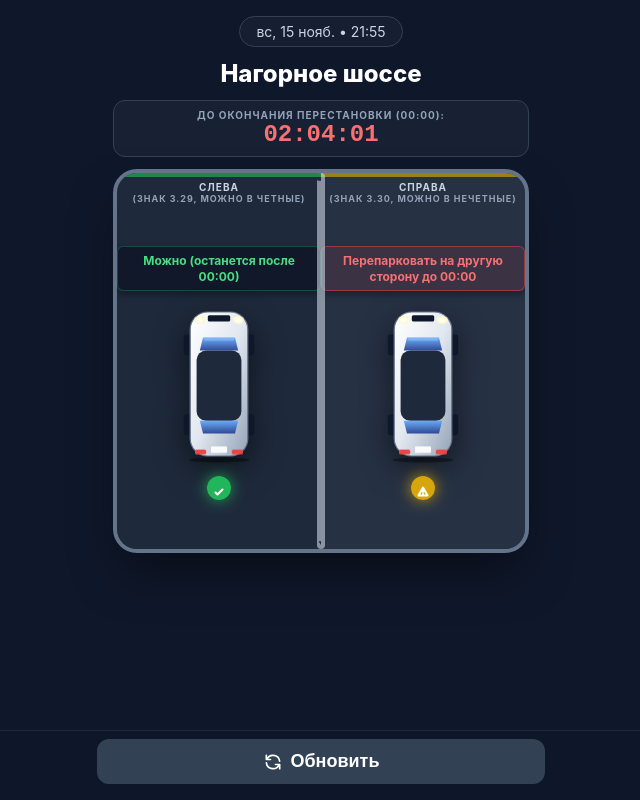
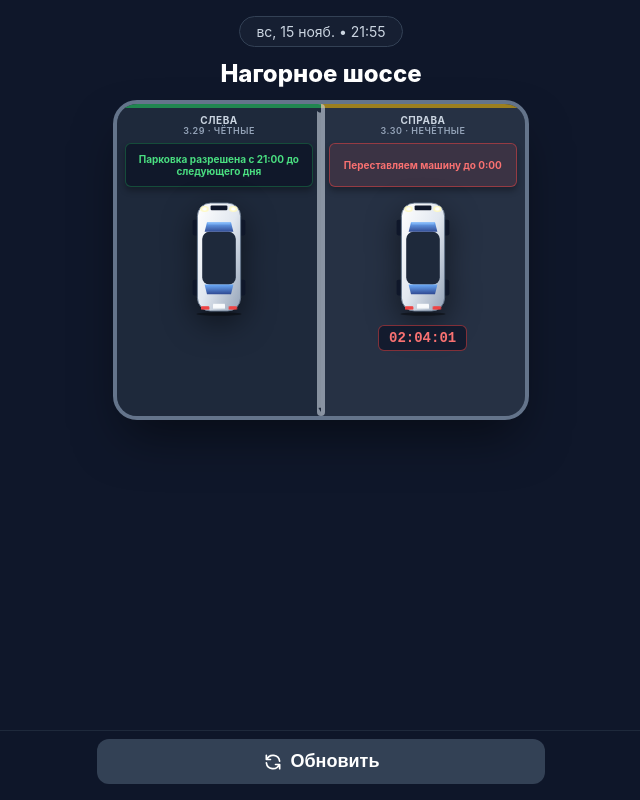
Before and after one commit to Pydhed/parkovka, a plain HTML site: page index.html in a window 1280 px wide. Shown: the whole page, without its empty margins (319-959 px from the left). Drawn offline with Linux system fonts and the light colour scheme.

Commit message:
Update index.html

```diff
--- a/index.html
+++ b/index.html
@@ -60,32 +60,9 @@
             text-align: center;
             margin-bottom: 12px;
         }
-        .timer {
-            width: 100%;
-            background: rgba(30,41,59,0.6);
-            border: 1px solid #334155;
-            padding: 8px;
-            border-radius: 12px;
-            text-align: center;
-            margin-bottom: 12px;
-        }
-        .timer-title {
-            font-size: 10px;
-            color: #94a3b8;
-            text-transform: uppercase;
-            letter-spacing: 0.1em;
-            font-weight: 700;
-        }
-        .timer-value {
-            font-size: 24px;
-            font-family: ui-monospace, monospace;
-            font-weight: 700;
-            color: #fbbf24;
-        }
-        .timer-value.urgent { color: #f87171; }
         .road {
             width: 100%;
-            height: 384px;
+            height: 320px;
             background: #475569;
             border-radius: 24px;
             border: 4px solid #64748b;
@@ -115,60 +92,71 @@
             background: rgba(30,41,59,0.8);
             transition: all 0.5s;
             overflow: hidden;
+            padding-top: 10px;
         }
         .lane.ok { background: rgba(30,41,59,1); box-shadow: inset 0 4px 0 rgba(34,197,94,0.6); }
         .lane.warn { box-shadow: inset 0 4px 0 rgba(234,179,8,0.6); }
         .lane.disabled { opacity: 0.4; }
+        /* ПОДПИСЬ ТЕПЕРЬ В ПОТОКЕ — не наезжает ни при каком переносе */
         .lane-label {
-            position: absolute;
-            top: 8px;
+            position: static;
             color: #cbd5e1;
             font-size: 10px;
             text-transform: uppercase;
             font-weight: 700;
-            letter-spacing: 0.1em;
+            letter-spacing: 0.05em;
             text-align: center;
             z-index: 20;
+            margin-bottom: 6px;
+            line-height: 1.2;
         }
-        .lane-label small { font-size: 9px; color: #94a3b8; display: block; }
+        .lane-label small { font-size: 9px; color: #94a3b8; display: block; font-weight: 600; }
         .content {
             width: 100%;
-            height: 100%;
+            flex: 1;
             display: flex;
             flex-direction: column;
             align-items: center;
-            justify-content: center;
-            padding-top: 24px;
+            justify-content: flex-start;
+            padding-top: 0;
         }
         .badge {
-            font-size: 12px;
+            font-size: 10px;
             font-weight: 700;
             text-align: center;
-            margin-bottom: 12px;
+            margin-bottom: 10px;
             background: rgba(15,23,42,0.9);
-            padding: 6px 12px;
+            padding: 6px 8px;
             border-radius: 6px;
             box-shadow: 0 4px 6px rgba(0,0,0,0.3);
             animation: textSlideIn 0.7s cubic-bezier(0.34,1.56,0.64,1) 1.1s forwards;
             opacity: 0;
-            line-height: 1.3;
+            line-height: 1.25;
+            min-height: 44px;
+            display: flex;
+            align-items: center;
+            justify-content: center;
+            width: 92%;
+            word-break: break-word;
         }
         .badge.green { color: #4ade80; border: 1px solid rgba(34,197,94,0.3); }
         .badge.red { color: #f87171; border: 1px solid rgba(239,68,68,0.5); background: rgba(239,68,68,0.1); }
         .badge.yellow { color: #facc15; border: 1px solid rgba(234,179,8,0.3); }
-        .icon {
-            width: 24px;
-            height: 24px;
-            padding: 6px;
-            border-radius: 50%;
-            margin-top: 12px;
-            animation: iconBounce 0.7s cubic-bezier(0.68,-0.55,0.265,1.55) 1s forwards;
+        .lane-timer {
+            font-size: 14px;
+            font-family: ui-monospace, monospace;
+            font-weight: 700;
+            color: #fbbf24;
+            margin-top: 8px;
+            text-align: center;
+            background: rgba(15,23,42,0.8);
+            padding: 4px 10px;
+            border-radius: 6px;
+            border: 1px solid #334155;
+            animation: textSlideIn 0.7s cubic-bezier(0.34,1.56,0.64,1) 1.1s forwards;
             opacity: 0;
         }
-        .icon.ok { background: rgba(34,197,94,0.9); box-shadow: 0 0 15px rgba(34,197,94,0.8); }
-        .icon.bad { background: rgba(239,68,68,0.9); box-shadow: 0 0 15px rgba(239,68,68,0.8); }
-        .icon.warn { background: rgba(234,179,8,0.9); box-shadow: 0 0 15px rgba(234,179,8,0.8); }
-        .icon svg { width: 100%; height: 100%; stroke: white; fill: none; stroke-width: 4; stroke-linecap: round; stroke-linejoin: round; }
+        .lane-timer.urgent { color: #f87171; border-color: rgba(239,68,68,0.5); }
         .footer {
             position: fixed;
             bottom: 0; left: 0; right: 0;
@@ -223,12 +211,6 @@
             60% { transform: translateY(4px) scale(1.05); }
             100% { opacity: 1; transform: translateY(0) scale(1); }
         }
-        @keyframes iconBounce {
-            0% { transform: scale(0) rotate(-180deg); opacity: 0; }
-            60% { transform: scale(1.3) rotate(10deg); opacity: 1; }
-            80% { transform: scale(0.9) rotate(-5deg); }
-            100% { transform: scale(1) rotate(0deg); opacity: 1; }
-        }
         .car-wrap {
             position: relative;
             animation: driveIn 1.3s cubic-bezier(0.25,0.46,0.45,0.94) forwards;
@@ -254,18 +236,14 @@
     <main class="app">
         <div id="current-datetime" class="datetime">Загрузка...</div>
         <h1>Нагорное шоссе</h1>
-        <div class="timer">
-            <div id="timer-title" class="timer-title">...</div>
-            <div id="timer-value" class="timer-value">--:--:--</div>
-        </div>
         <div class="road">
             <div class="divider"></div>
             <div id="left-lane" class="lane">
-                <div class="lane-label">Слева<small>(знак 3.29, можно в четные)</small></div>
+                <div class="lane-label">Слева<small>3.29 · чётные</small></div>
                 <div id="left-road-content" class="content"></div>
             </div>
             <div id="right-lane" class="lane">
-                <div class="lane-label">Справа<small>(знак 3.30, можно в нечетные)</small></div>
+                <div class="lane-label">Справа<small>3.30 · нечётные</small></div>
                 <div id="right-road-content" class="content"></div>
             </div>
         </div>
@@ -307,7 +285,7 @@
                 <div class="car-wrap" ${d}>
                     <div class="beam left" ${d}></div>
                     <div class="beam right" ${d}></div>
-                    <svg viewBox="0 0 100 200" width="80" height="160" style="display:block;filter:drop-shadow(0 10px 15px rgba(0,0,0,0.5))">
+                    <svg viewBox="0 0 100 200" width="60" height="120" style="display:block;filter:drop-shadow(0 10px 15px rgba(0,0,0,0.5))">
                         <defs>
                             <linearGradient id="bg${num}" x1="0" y1="0" x2="1" y2="1">
                                 <stop offset="0%" stop-color="#fff"/>
@@ -341,12 +319,6 @@
                 </div>`;
         }
 
-        const icons = {
-            ok: `<div class="icon ok"><svg viewBox="0 0 24 24"><path d="M5 13l4 4L19 7"/></svg></div>`,
-            bad: `<div class="icon bad"><svg viewBox="0 0 24 24"><path d="M6 18L18 6M6 6l12 12"/></svg></div>`,
-            warn: `<div class="icon warn"><svg viewBox="0 0 24 24"><path d="M12 8v4m0 4h.01M12 3l9 16H3L12 3z"/></svg></div>`
-        };
-
         function badge(text, color) {
             return `<div class="badge ${color}">${text}</div>`;
         }
@@ -360,7 +332,6 @@
             const isChangeover = now.getHours() >= 21;
             const todayOdd = now.getDate() % 2 !== 0;
 
-            // ИСПРАВЛЕННАЯ ЛОГИКА ПДД:
             // Знак 3.29 (I, слева): запрещена в нечетные -> разрешена в ЧЕТНЫЕ (!todayOdd)
             // Знак 3.30 (II, справа): запрещена в четные -> разрешена в НЕЧЕТНЫЕ (todayOdd)
 
@@ -386,45 +357,54 @@
             rightL.className = 'lane';
 
             if (isChangeover) {
-                // С 21:00 до 00:00: Парковка разрешена с обеих сторон (рисуем 2 машинки)
-                // Но одна сторона станет запрещенной после 00:00
+                // С 21:00 до 00:00: Парковка разрешена с обеих сторон
 
                 if (nextValidLeft) {
-                    // Левая сторона будет разрешена после 00:00
+                    // Левая сторона будет разрешена после 00:00 — зелёный бейдж, БЕЗ таймера
                     leftL.classList.add('ok');
-                    leftC.innerHTML = badge('Можно (останется после 00:00)', 'green') + createCar(1, 0) + icons.ok;
+                    leftC.innerHTML = badge('Парковка разрешена с 21:00 до следующего дня', 'green') +
+                                      createCar(1, 0);
                 } else {
-                    // Левую сторону нужно освободить до 00:00
+                    // Левую сторону нужно освободить до 00:00 — красный бейдж, С таймером под машинкой
                     leftL.classList.add('warn');
-                    leftC.innerHTML = badge('Перепарковать на другую сторону до 00:00', 'red') + createCar(1, 0.2) + icons.warn;
+                    leftC.innerHTML = badge('Переставляем машину до 0:00', 'red') +
+                                      createCar(1, 0.2) +
+                                      '<div id="left-timer" class="lane-timer urgent">--:--:--</div>';
                 }
 
                 if (nextValidRight) {
-                    // Правая сторона будет разрешена после 00:00
+                    // Правая сторона будет разрешена после 00:00 — зелёный бейдж, БЕЗ таймера
                     rightL.classList.add('ok');
-                    rightC.innerHTML = badge('Можно (останется после 00:00)', 'green') + createCar(2, 0) + icons.ok;
+                    rightC.innerHTML = badge('Парковка разрешена с 21:00 до следующего дня', 'green') +
+                                       createCar(2, 0);
                 } else {
-                    // Правую сторону нужно освободить до 00:00
+                    // Правую сторону нужно освободить до 00:00 — красный бейдж, С таймером под машинкой
                     rightL.classList.add('warn');
-                    rightC.innerHTML = badge('Перепарковать на другую сторону до 00:00', 'red') + createCar(2, 0.2) + icons.warn;
+                    rightC.innerHTML = badge('Переставляем машину до 0:00', 'red') +
+                                       createCar(2, 0.2) +
+                                       '<div id="right-timer" class="lane-timer urgent">--:--:--</div>';
                 }
             } else {
-                // С 00:00 до 21:00: Парковка разрешена только с одной стороны (рисуем 1 машинку)
+                // С 00:00 до 21:00: Парковка разрешена только с одной стороны
 
                 if (currentValidLeft) {
                     leftL.classList.add('ok');
-                    leftC.innerHTML = badge('Можно парковаться', 'green') + createCar(1, 0) + icons.ok;
+                    leftC.innerHTML = badge('Переставить с 21:00 до 0:00', 'green') +
+                                      createCar(1, 0) +
+                                      '<div id="left-timer" class="lane-timer">--:--:--</div>';
                 } else {
                     leftL.classList.add('disabled');
-                    leftC.innerHTML = badge('Нельзя', 'red') + icons.bad;
+                    leftC.innerHTML = badge('Нельзя', 'red');
                 }
 
                 if (currentValidRight) {
                     rightL.classList.add('ok');
-                    rightC.innerHTML = badge('Можно парковаться', 'green') + createCar(2, 0) + icons.ok;
+                    rightC.innerHTML = badge('Переставить с 21:00 до 0:00', 'green') +
+                                       createCar(2, 0) +
+                                       '<div id="right-timer" class="lane-timer">--:--:--</div>';
                 } else {
                     rightL.classList.add('disabled');
-                    rightC.innerHTML = badge('Нельзя', 'red') + icons.bad;
+                    rightC.innerHTML = badge('Нельзя', 'red');
                 }
             }
         }
@@ -433,25 +413,25 @@
             const now = new Date();
             const target = new Date(now);
             const isChangeover = now.getHours() >= 21;
-            const title = document.getElementById('timer-title');
-            const value = document.getElementById('timer-value');
 
             if (isChangeover) {
                 target.setDate(target.getDate() + 1);
                 target.setHours(0, 0, 0, 0);
-                title.textContent = "До окончания перестановки (00:00):";
-                value.classList.add('urgent');
             } else {
                 target.setHours(21, 0, 0, 0);
-                title.textContent = "До начала перестановки (21:00):";
-                value.classList.remove('urgent');
             }
 
             let diff = Math.max(0, target - now);
             const h = Math.floor(diff / 3600000) % 24;
             const m = Math.floor(diff / 60000) % 60;
             const s = Math.floor(diff / 1000) % 60;
-            value.textContent = `${String(h).padStart(2,'0')}:${String(m).padStart(2,'0')}:${String(s).padStart(2,'0')}`;
+            const timeStr = `${String(h).padStart(2,'0')}:${String(m).padStart(2,'0')}:${String(s).padStart(2,'0')}`;
+
+            const leftTimer = document.getElementById('left-timer');
+            const rightTimer = document.getElementById('right-timer');
+
+            if (leftTimer) leftTimer.textContent = timeStr;
+            if (rightTimer) rightTimer.textContent = timeStr;
         }
 
         let lastState = null;
@@ -459,7 +439,6 @@
             const logic = calculateLogic();
             updateTimerLive();
 
-            // Проверяем, изменилось ли состояние, чтобы не перерисовывать DOM каждую секунду
             const currentState = `${logic.isChangeover}-${logic.currentValidLeft}-${logic.nextValidLeft}`;
             if (lastState !== currentState) {
                 drawRoad(logic);
```
